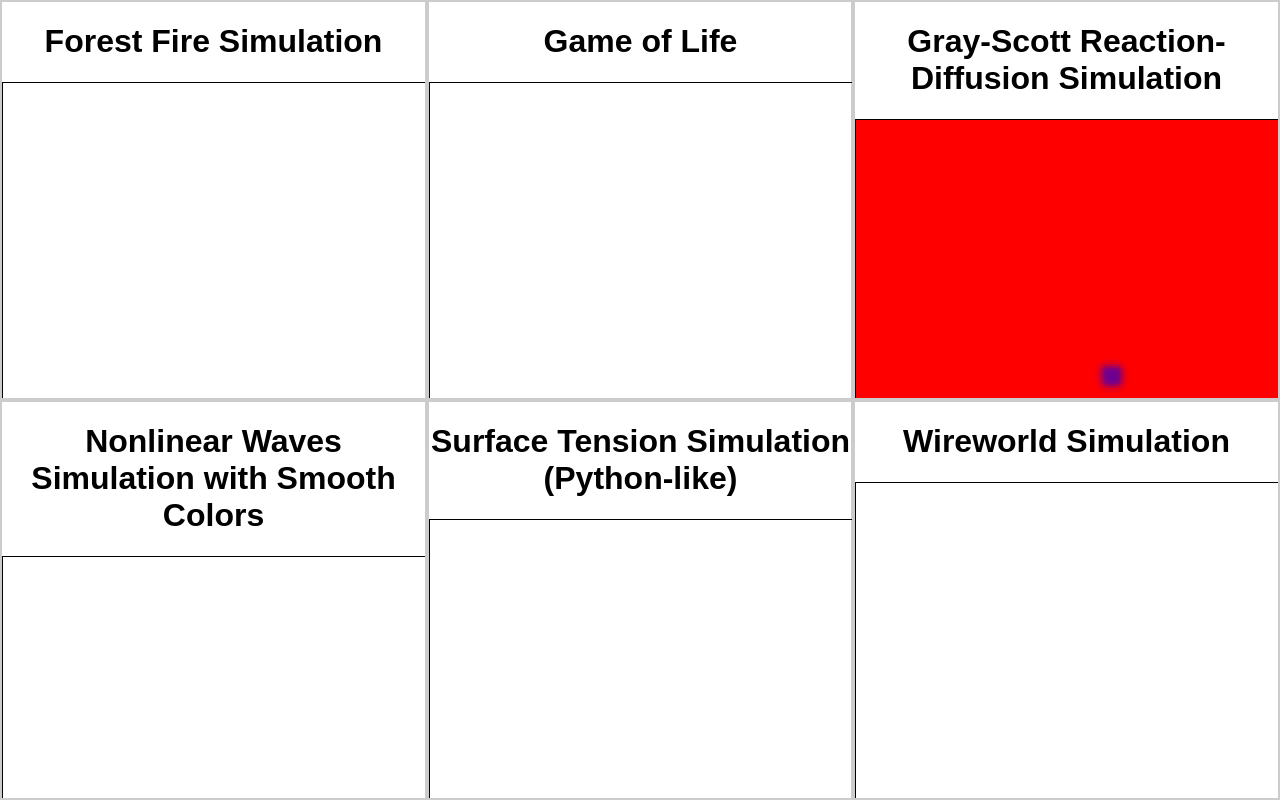
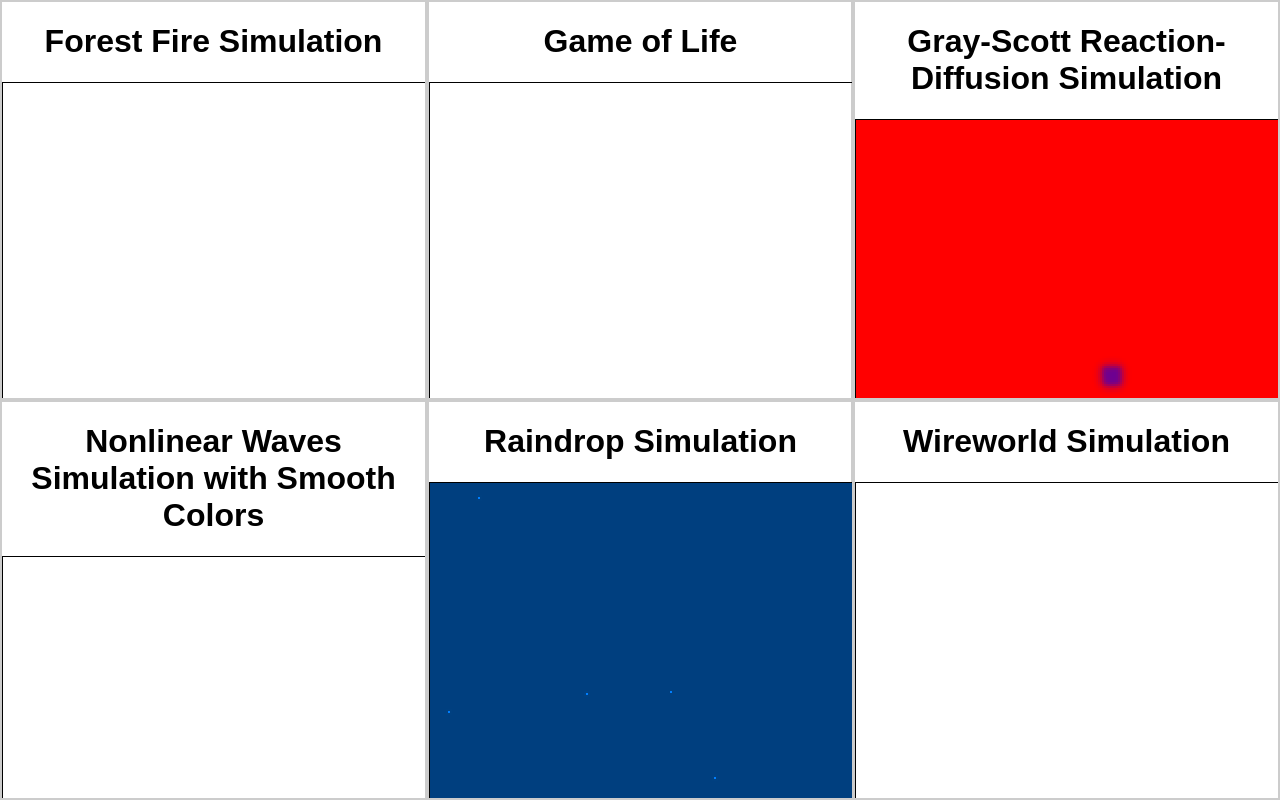
Before and after one commit to williamedwardhahn/MathData24, a plain HTML site: page demos/demos.html in a window 1280 px wide. Drawn offline with Linux system fonts and the light colour scheme.

Commit message:
Update demos.html

```diff
--- a/demos/demos.html
+++ b/demos/demos.html
@@ -41,7 +41,7 @@
             <iframe src="nonlinearwave.html"></iframe>
         </div>
         <div class="grid-item">
-            <iframe src="surface.html"></iframe>
+            <iframe src="raindrops.html"></iframe>
         </div>
         <div class="grid-item">
             <iframe src="wireworld.html"></iframe>
```
